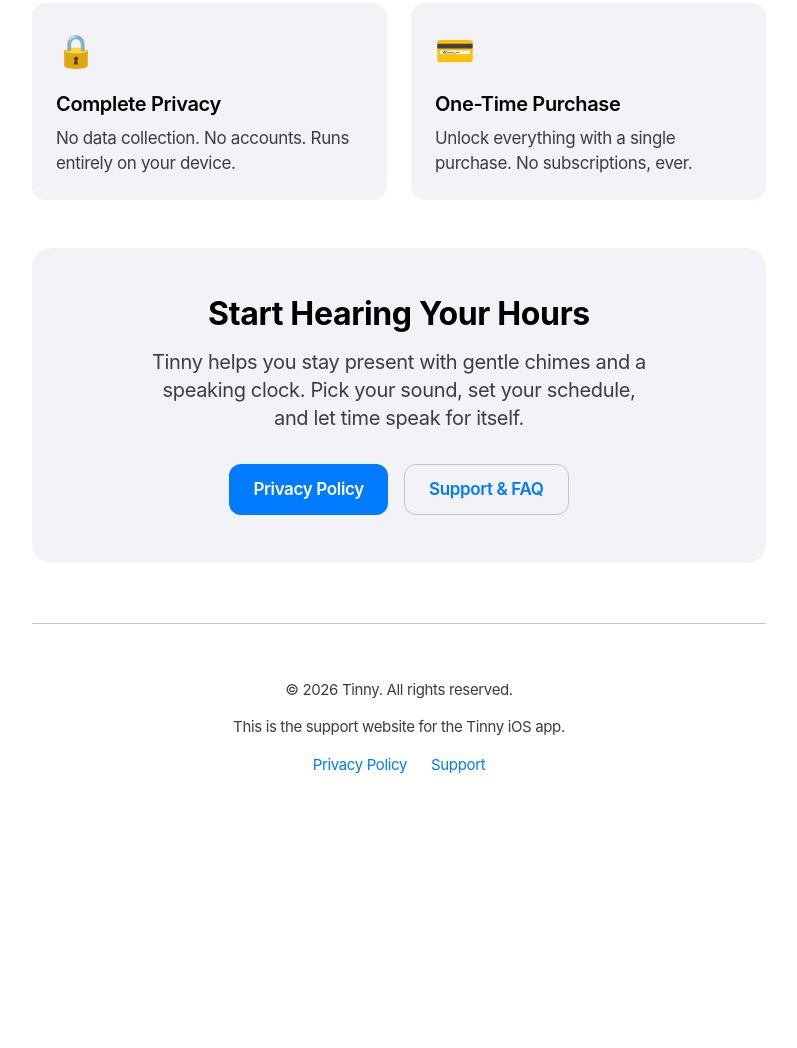
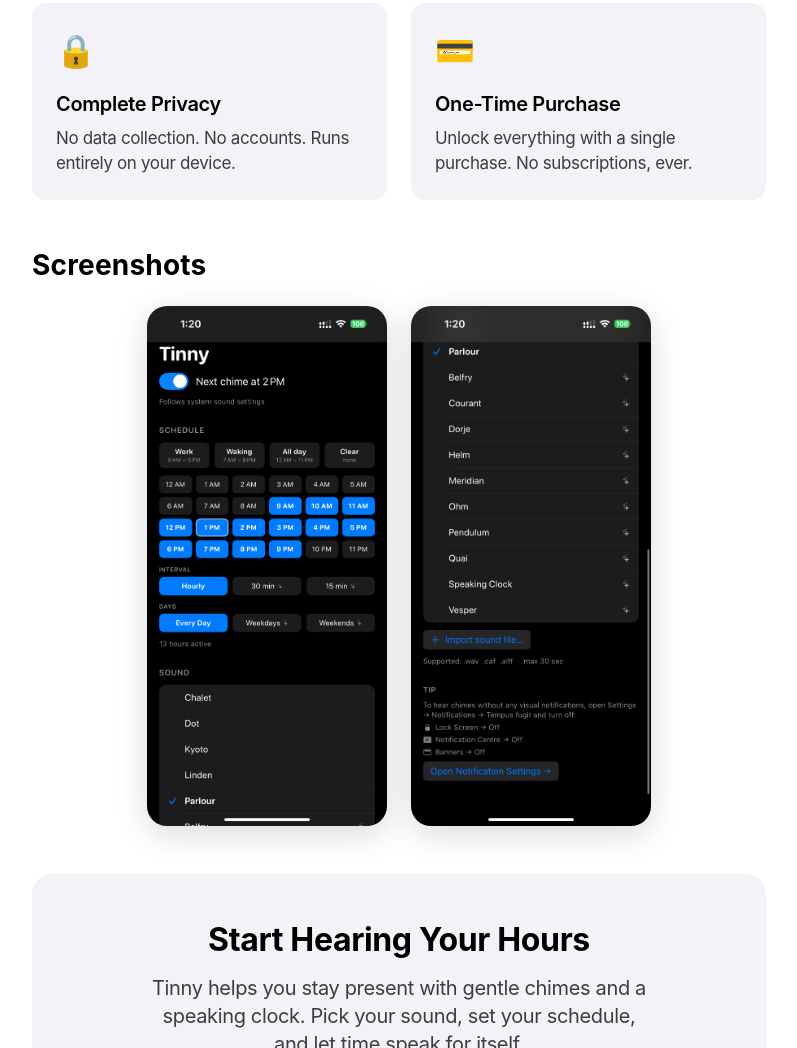
Before and after one commit to esxx/Tinny, a plain HTML site: page docs/index.html in a window 1280 px wide. Shown: the part 982-2030 px from the top of the page, without its empty margins (241-1038 px from the left). Before the commit the page ends 1798 px from the top, so only its background shows below. Drawn offline with Linux system fonts and the light colour scheme.

Commit message:
Add screenshots to website

```diff
--- a/docs/index.html
+++ b/docs/index.html
@@ -148,6 +148,26 @@
             line-height: 1.47059;
             color: var(--secondary-label);
             margin: 0;
+        }
+
+        .screenshots {
+            display: flex;
+            gap: 24px;
+            justify-content: center;
+            margin-top: 24px;
+            flex-wrap: wrap;
+        }
+
+        .screenshots img {
+            width: 240px;
+            border-radius: 20px;
+            box-shadow: 0 8px 32px rgba(0, 0, 0, 0.15);
+        }
+
+        @media (max-width: 734px) {
+            .screenshots img {
+                width: 160px;
+            }
         }
 
         .cta-section {
@@ -341,6 +361,14 @@
             </div>
         </section>
 
+        <section class="section">
+            <h2 class="section-title">Screenshots</h2>
+            <div class="screenshots">
+                <img src="screenshot1.png" alt="Tinny main screen">
+                <img src="screenshot2.png" alt="Tinny settings">
+            </div>
+        </section>
+
         <section class="cta-section">
             <h2 class="cta-title">Start Hearing Your Hours</h2>
             <p class="cta-description">Tinny helps you stay present with gentle chimes and a speaking clock. Pick your sound, set your schedule, and let time speak for itself.</p>
```
Also changed, not shown: docs/screenshot1.png (added), docs/screenshot2.png (added).
